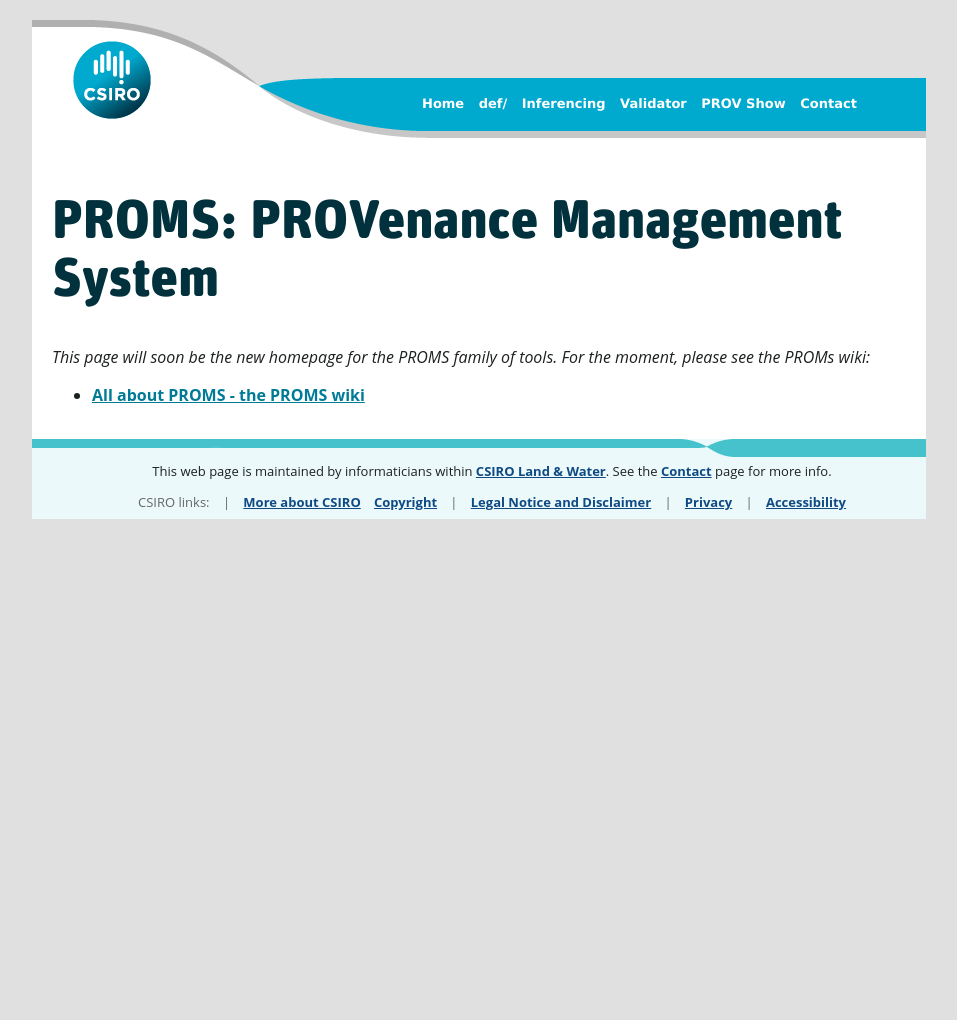
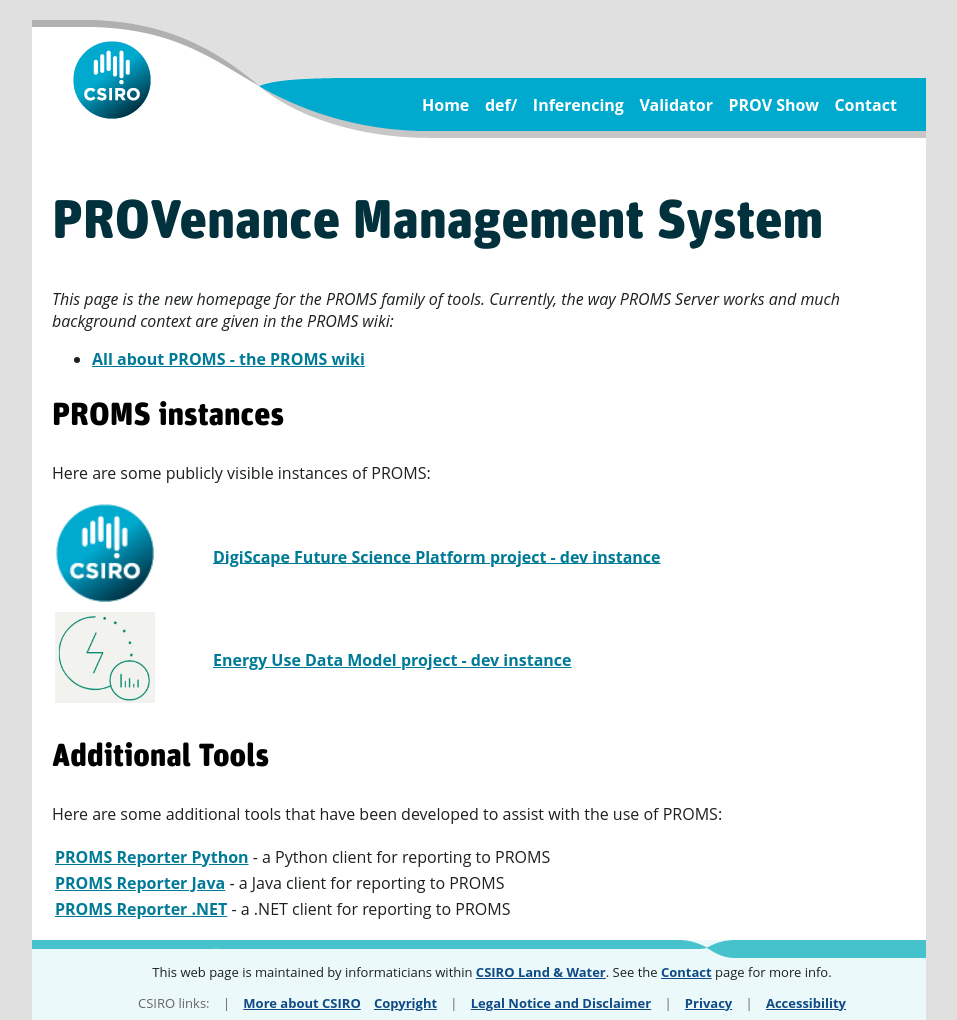
Before and after one commit to CSIRO-enviro-informatics/promsns.org, a PHP site: page /proms/index.php in a window 1280 px wide. Shown: the whole page, without its empty margins (161-1118 px from the left). Before the commit the page ends 519 px from the top, so only its background shows below. Run offline with PHP 8.4, Linux system fonts and the light colour scheme; some web fonts are replaced.

Commit message:
updates PROMS page

```diff
--- a/proms/index.php
+++ b/proms/index.php
@@ -4,10 +4,41 @@
     include $root_path . 'theme/header.inc';
 ?>
 
-<h1>PROMS: PROVenance Management System</h1>
-<p><em>This page will soon be the new homepage for the PROMS family of tools. For the moment, please see the PROMs wiki:</em></p>
+<h1>PROVenance Management System</h1>
+<p><em>This page is the new homepage for the PROMS family of tools. Currently, the way PROMS Server works and much background context are given in the PROMS wiki:</em></p>
 <ul>
     <li><a href="https://promsns.org/wiki/proms">All about PROMS - the PROMS wiki</a></li>
 </ul>
 
+<h2>PROMS instances</h2>
+<p>Here are some publicly visible instances of PROMS:</p>
+<table>
+    <tr>
+        <td><a href="https://research.csiro.au/digiscape/"><img src="../theme/img/logo.png" title="CSIRO logo" style="width:100px;"/></a></td>
+        <td style="width:50px;">&nbsp;</td>
+        <td><a href="http://18.188.14.133/" style="vertical-align:middle;">DigiScape Future Science Platform project - dev instance</a></td>
+    </tr>
+    <tr>
+        <td><a href="http://eudm.csiro.au"><img src="EUDM-logo.png" title="EUDM logo" style="width:100px;"/></a></td>
+        <td style="width:50px;">&nbsp;</td>
+        <td><a href="http://52.64.5.57/proms/">Energy Use Data Model project - dev instance</a></td>
+    </tr>
+</table>
+
+<h2>Additional Tools</h2>
+<p>Here are some additional tools that have been developed to assist with the use of PROMS:</p>
+<table>
+    <tr>
+        <tr>
+            <td><a href="https://promsns.org//repo/proms-reporter-python">PROMS Reporter Python</a> - a Python client for reporting to PROMS</td>
+        </tr>
+        <tr>
+            <td><a href="https://promsns.org//repo/proms-reporter-java">PROMS Reporter Java</a> - a Java client for reporting to PROMS</td>
+        </tr>
+        <tr>
+            <td><a href="https://promsns.org//repo/proms-reporter-dotnet">PROMS Reporter .NET</a> - a .NET client for reporting to PROMS</td>
+        </tr>
+    </tr>
+</table>
+
 <?php include $root_path . 'theme/footer.inc'; ?>
--- a/theme/css/csiro_theme.css
+++ b/theme/css/csiro_theme.css
@@ -82,6 +82,7 @@ h4, p, li {
 }
 
 a {
+    font-family: "Open Sans", sans-serif;
     color:          rgb(0, 123, 151);
     font-weight:    bold;
 
@@ -207,7 +140,6 @@ nav ul li ul li a {
   font-family: Verdana, sans-serif;
   color: white;
   font-weight:bold;
-  font-size:small;
   margin: 0 10px 0 10px;
 }
 
--- a/theme/nav.inc
+++ b/theme/nav.inc
@@ -1,5 +1,5 @@
 <a href="/">Home</a>
-<a href="https://show.promsns.org/def/">def/</a>
+<a href="/def/">def/</a>
 <a href="/inferencing">Inferencing</a>
 <a href="https://validator.promsns.org">Validator</a>
 <a href="https://show.promsns.org">PROV Show</a>
```
Also changed, not shown: other parts of theme/css/csiro_theme.css (+0 -68 lines), proms/EUDM-logo.png (added).
